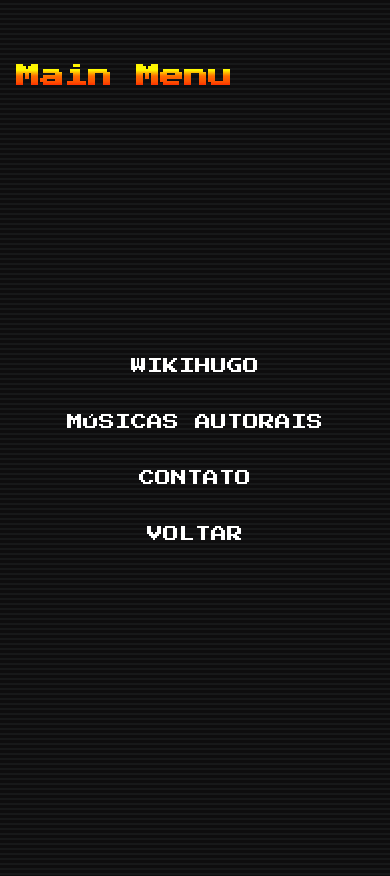
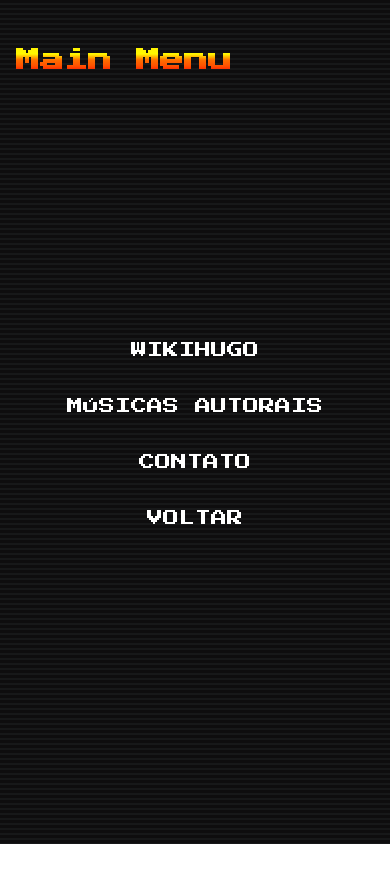
Before and after one commit to jeanwisotscki/friend, a Next.js app: page /menu in a window 390 px wide. After the commit the page ends 844 px from the top, so only its background shows below. Built offline with nearby package versions, Linux system fonts and the light colour scheme.

Commit message:
refactor: alteração de padding em mobile

```diff
--- a/src/components/LayoutBase/index.tsx
+++ b/src/components/LayoutBase/index.tsx
@@ -18,7 +18,7 @@ const Container = styled.main`
   @media screen and (${breakpoints.tablet}) {
     & {
       width: 100%;
-      padding: 1rem;
+      padding: 0 1rem;
     }
   }
 `;
```
